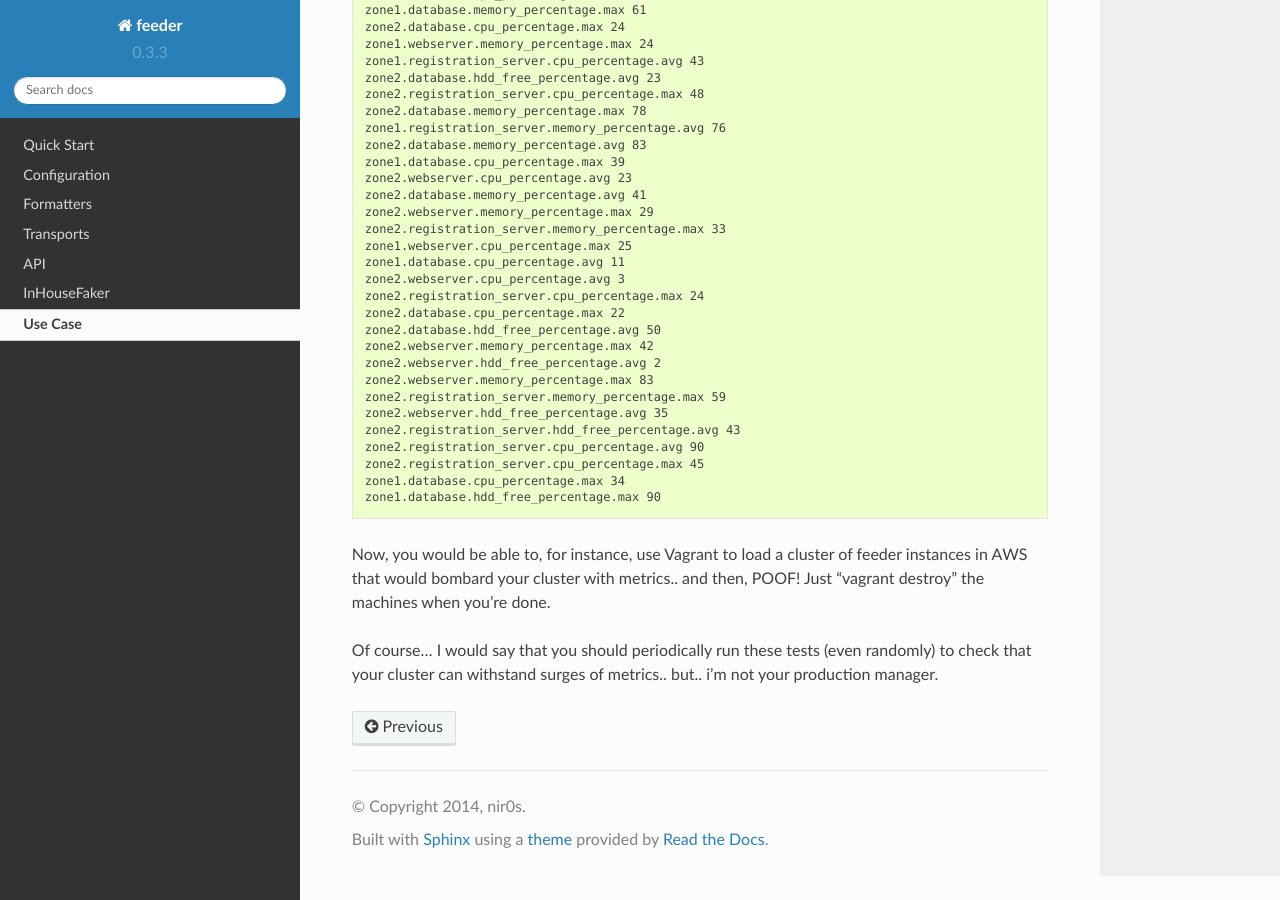
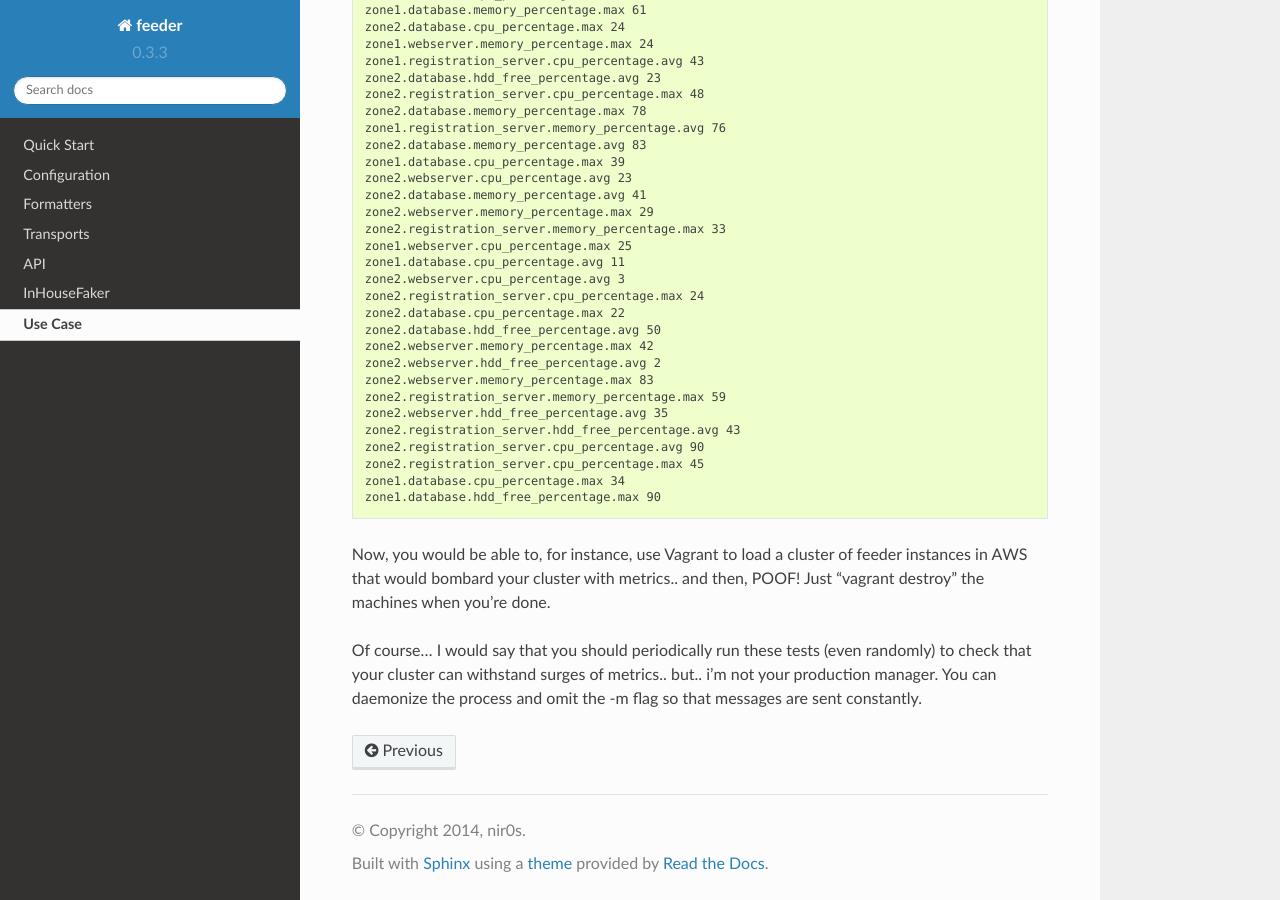
Before and after one commit to nir0s/feedr, a Sphinx documentation site: the page built from docs/case_study.rst, in a window 1280 px wide and 900 px high, scrolled down 1787 px. Built offline with Sphinx 7.4.7 and the Read the Docs theme 2.0.0, drawn with Linux system fonts in a browser that asks for light colours; the version number is read from the project's files by our own code.

Commit message:
documented

```diff
--- a/docs/case_study.rst
+++ b/docs/case_study.rst
@@ -111,4 +111,4 @@ The (partial) output, might look like this (if you printed it to a file):
 
 Now, you would be able to, for instance, use Vagrant to load a cluster of feeder instances in AWS that would bombard your cluster with metrics.. and then, POOF! Just "vagrant destroy" the machines when you're done.
 
-Of course... I would say that you should periodically run these tests (even randomly) to check that your cluster can withstand surges of metrics.. but.. i'm not your production manager.
+Of course... I would say that you should periodically run these tests (even randomly) to check that your cluster can withstand surges of metrics.. but.. i'm not your production manager. You can daemonize the process and omit  the -m flag so that messages are sent constantly.
--- a/docs/index.rst
+++ b/docs/index.rst
@@ -12,7 +12,7 @@ It can randomly generate data or get its format and data from a configuration fi
 
 You could use feeder to test your logstash configuration, your elasticsearch cluster performance, load test your RabbitMQ cluster, your InfluxDB handlers.. you get the gist.
 
-feeder even comes with built in Apache Access log and Apache error log formatters for you to check how you're handling apache logs (and you don't even need apache to do that. how cool is that?)
+feeder even comes with built in Apache Access log (regular and extended) and Apache error log formatters for you to check how you're handling apache logs (and you don't even need apache to do that. how cool is that?)
 
 feeder uses a configuration file in which you can configure your `formatters <http://feeder.readthedocs.org/en/latest/formatters.html>`_ and `transports <http://feeder.readthedocs.org/en/latest/transports.html>`_ to your liking.
 
```
Also changed, not shown: 1 other file.
